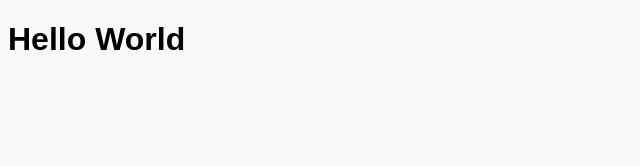
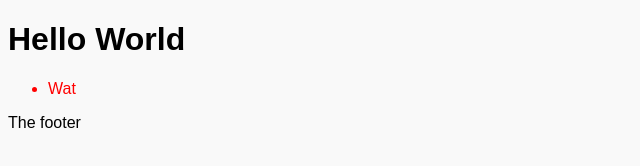
Before and after one commit to Launchlead-Ltd/Launchlead-Ltd, an Eleventy site: page src/index.njk in a window 1280 px wide. Shown: the whole page, without its empty margins (0-640 px from the left). Built offline with nearby package versions, Linux system fonts and the light colour scheme; Eleventy itself is replaced by a stand-in of ours; files that its build step writes are made by us from their sources.

Commit message:
test: add changes to be picked up by amplify

```diff
--- a/src/_includes/base.njk
+++ b/src/_includes/base.njk
@@ -13,5 +13,6 @@
 	<main>
 	{{ content | safe }}
 	</main>
+	<footer>The footer</footer>
 </body>
 </html>
--- a/src/index.njk
+++ b/src/index.njk
@@ -2,3 +2,5 @@
 layout: base.njk
 title: Hello World
 ---
+
+<ul><li>Wat</li></ul>
--- a/src/sass/style.scss
+++ b/src/sass/style.scss
@@ -2,3 +2,7 @@
   font-family: sans-serif;
   background-color: #f9f9f9;
 }
+
+ul li {
+  color: red;
+}
```
Also changed, not shown: 1 other file.
